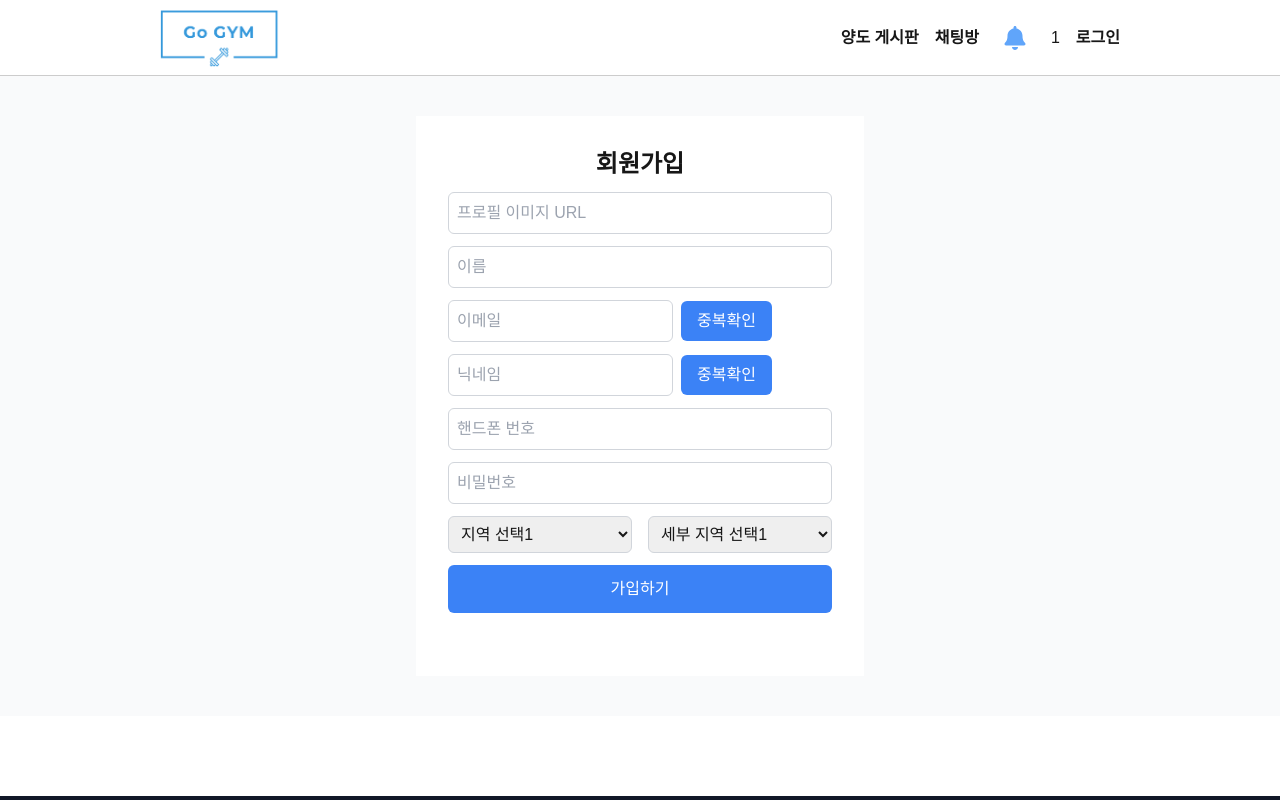
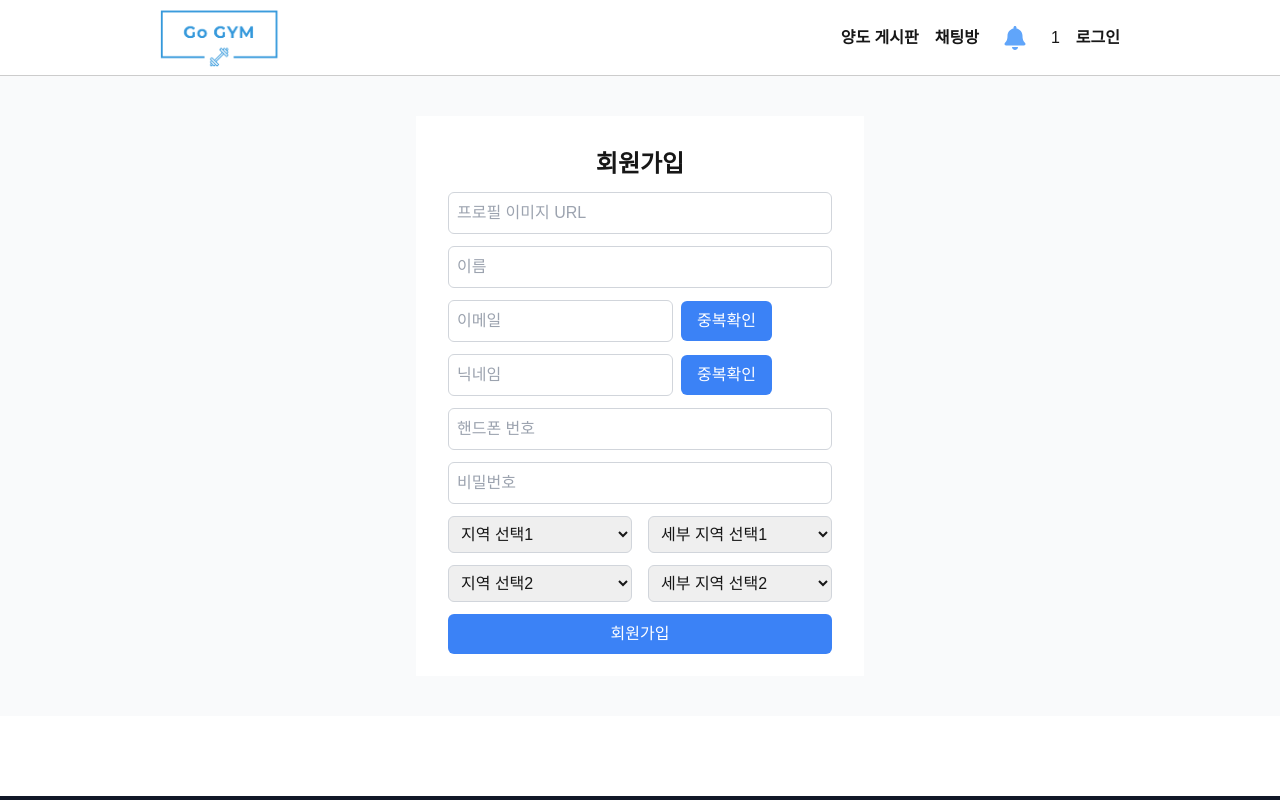
Before and after one commit to MinJuPark52/Go-Gym, a Next.js app: page /signup in a window 1280 px wide. Shown: the top 800 px of the page. Built offline with nearby package versions, Linux system fonts and the light colour scheme; a web font is replaced by a local one.

Commit message:
Fix:Region 수정

```diff
--- a/components/User/Signup.tsx
+++ b/components/User/Signup.tsx
@@ -76,17 +76,24 @@ const regions: { id: string; name: string }[] = [
 export default function SignupPage() {
   const [loading, setLoading] = useState(false);
   const router = useRouter();
+  const [isEmailAvailable, setIsEmailAvailable] = useState(false);
+  const [isNicknameAvailable, setIsNicknameAvailable] = useState(false);
+
+  const [subRegion1, setSubRegion1] = useState<{ id: string; name: string }[]>(
+    [],
+  );
+  const [subRegion2, setSubRegion2] = useState<{ id: string; name: string }[]>(
+    [],
+  );
+
   const [selectSubRegion1, setSelectSubRegion1] = useState({
     regionId: "",
     name: "",
   });
-
-  /*
   const [selectSubRegion2, setSelectSubRegion2] = useState({
     regionId: "",
     name: "",
   });
-  */
 
   // 표시 네임, 아이디를 선택
   const [signupFormData, setsignupFormData] = useState({
@@ -110,15 +117,6 @@ export default function SignupPage() {
     regionId2: "",
     profileImageUrl: "",
   });
-
-  const [isEmailAvailable, setIsEmailAvailable] = useState(false);
-  const [isNicknameAvailable, setIsNicknameAvailable] = useState(false);
-  const [subRegions1, setSubRegions1] = useState<
-    { id: string; name: string }[]
-  >([]);
-  const [subRegions2, setSubRegions2] = useState<
-    { id: string; name: string }[]
-  >([]);
 
   const handleSignupChange =
     (field: keyof typeof signupFormData) =>
@@ -297,7 +295,7 @@ export default function SignupPage() {
             id: data.regionId,
             name: data.name,
           }));
-          setSubRegions1(regionsData);
+          setSubRegion1(regionsData);
         }
       } catch (error) {
         console.error("API 호출에 실패했습니다.", error);
@@ -306,21 +304,29 @@ export default function SignupPage() {
   };
 
   // 관심지역2
+  const handleChangeSubRegionId2 = async (
+    e: ChangeEvent<HTMLSelectElement>,
+  ) => {
+    setSelectSubRegion2({ regionId: e.target.value, name: "" });
+    setsignupFormData({ ...signupFormData, regionId2: e.target.value });
+    console.log("id:" + selectSubRegion2.regionId);
+  };
+
   const handleChangeRegionId2 = async (e: ChangeEvent<HTMLSelectElement>) => {
     const selectedRegionId2 = e.target.value;
     setsignupFormData({ ...signupFormData, regionId2: selectedRegionId2 });
 
     if (selectedRegionId2) {
       try {
-        const response = await axios.get<{ name: string }[]>(
+        const response = await axios.get<{ regionId: string; name: string }[]>(
           `backend/api/regions?name=${selectedRegionId2}`,
         );
         if (response) {
           const regionsData = response.data.map((data) => ({
-            id: selectedRegionId2,
+            id: data.regionId,
             name: data.name,
           }));
-          setSubRegions2(regionsData);
+          setSubRegion2(regionsData);
         }
       } catch (error) {
         console.error("API 호출에 실패했습니다.", error);
@@ -429,7 +435,7 @@ export default function SignupPage() {
               onChange={handleChangeRegionId1}
               className="w-full rounded-md border border-gray-300 p-2"
             >
-              {/* 아이디 값을 보내 */}
+              {/* 아이디 값을 보냄 */}
               <option value="">지역 선택1</option>
               {regions?.map((region) => (
                 <option key={region.id} value={region.name}>
@@ -446,7 +452,7 @@ export default function SignupPage() {
               className="w-full rounded-md border border-gray-300 p-2"
             >
               <option value="">세부 지역 선택1</option>
-              {subRegions1?.map((subRegion) => (
+              {subRegion1?.map((subRegion) => (
                 <option key={subRegion.name} value={subRegion.id}>
                   {subRegion.name}
                 </option>
@@ -455,13 +461,14 @@ export default function SignupPage() {
           </div>
         </div>
 
-        {/* <div className="flex space-x-4">
+        <div className="flex space-x-4">
           <div className="flex-1">
             <select
               value={signupFormData.regionId2}
               onChange={handleChangeRegionId2}
               className="w-full rounded-md border border-gray-300 p-2"
             >
+              {/* 아이디 값을 보냄 */}
               <option value="">지역 선택2</option>
               {regions?.map((region) => (
                 <option key={region.id} value={region.name}>
@@ -473,25 +480,25 @@ export default function SignupPage() {
 
           <div className="flex-1">
             <select
-              value={signupFormData.regionId2}
-              onChange={handleChangeRegionId2}
+              value={selectSubRegion2.regionId}
+              onChange={handleChangeSubRegionId2}
               className="w-full rounded-md border border-gray-300 p-2"
             >
               <option value="">세부 지역 선택2</option>
-              {subRegions2?.map((subRegion) => (
-                <option key={subRegion.id} value={subRegion.id}>
+              {subRegion2?.map((subRegion) => (
+                <option key={subRegion.name} value={subRegion.id}>
                   {subRegion.name}
                 </option>
               ))}
             </select>
           </div>
-        </div> */}
+        </div>
         <div>
           <button
             type="submit"
-            className="w-full rounded-md bg-blue-500 py-3 text-white hover:bg-blue-600 focus:outline-none"
+            className="w-full rounded-md bg-blue-500 py-2 text-white"
           >
-            가입하기
+            회원가입
           </button>
         </div>
       </form>
```
